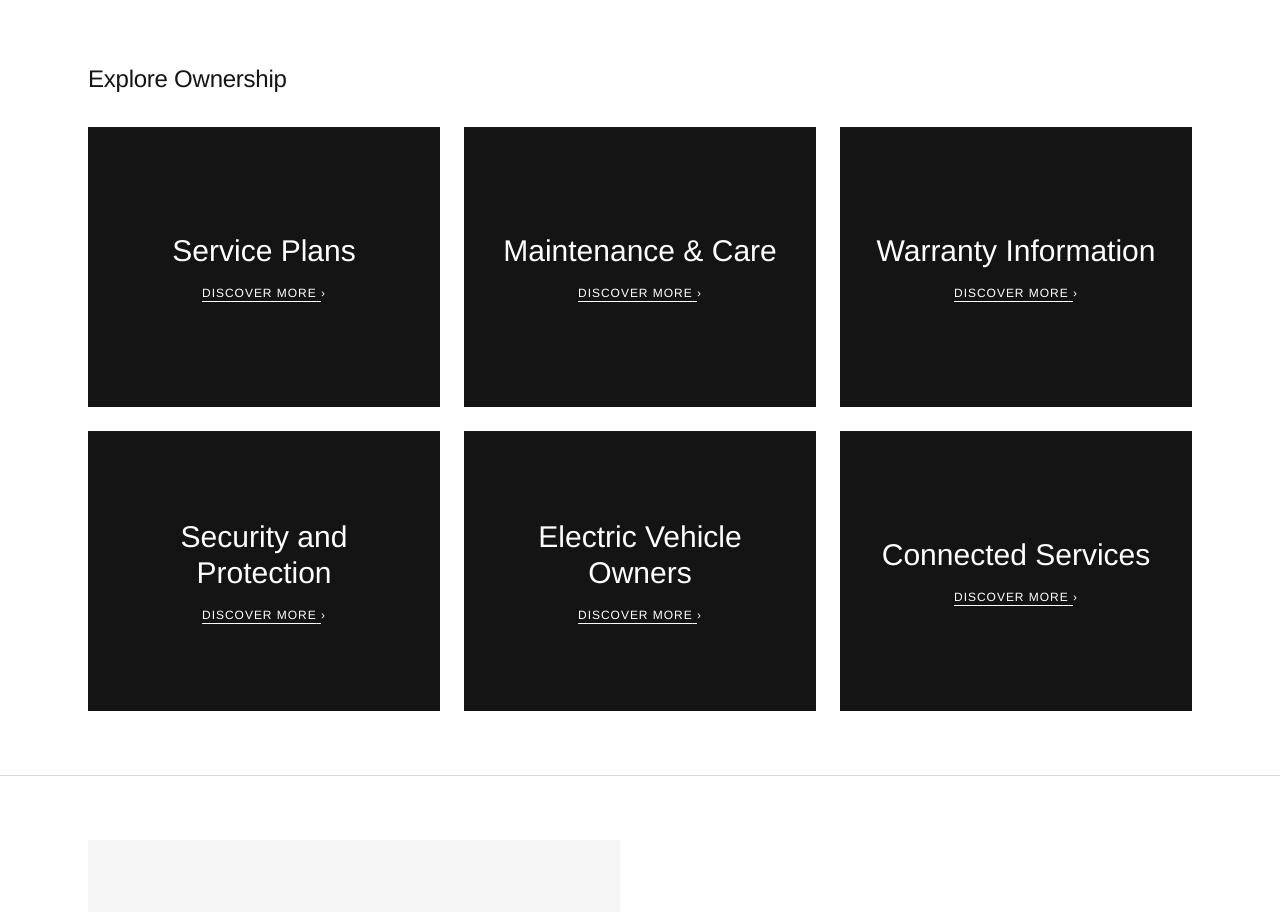
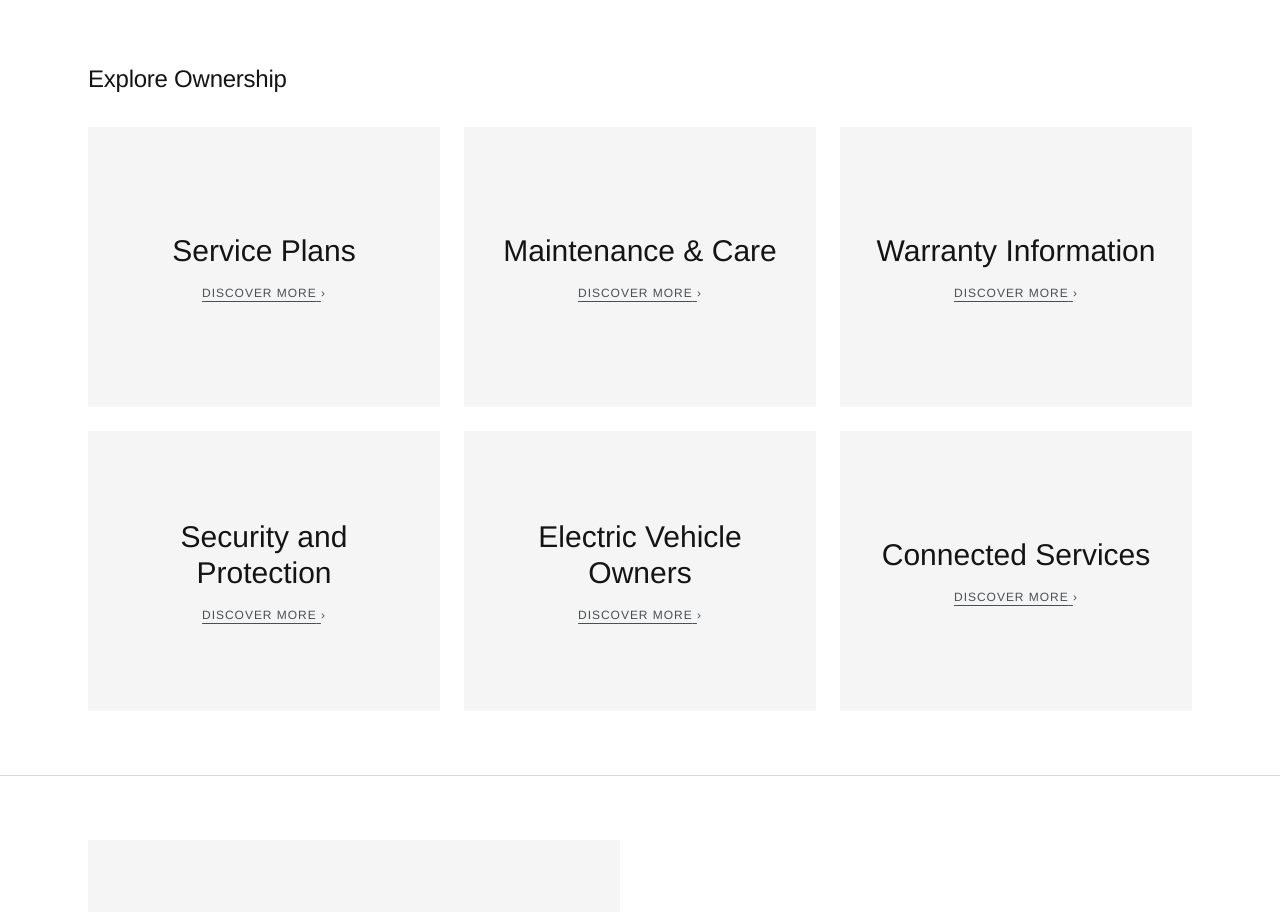
Before and after one commit to mikec78uk/MLDX, a Next.js app: page /ownership in a window 1280 px wide. Shown: the part 940-1852 px from the top of the page. Built offline with nearby package versions, Linux system fonts and the light colour scheme; a web font is replaced by a local one.

Commit message:
Drop dark fill on Explore Ownership tiles, keep the larger size

```diff
--- a/src/components/ownership/ClickableCardGrid.tsx
+++ b/src/components/ownership/ClickableCardGrid.tsx
@@ -10,7 +10,7 @@ export function ClickableCardGrid({
   title: string;
   cards: CardLink[];
   columns?: 2 | 3;
-  /** "tile" is the larger, centered, dark treatment for feature-level cards. */
+  /** "tile" is the larger, centered treatment for feature-level cards. */
   variant?: "compact" | "tile";
 }) {
   return (
@@ -26,10 +26,10 @@ export function ClickableCardGrid({
             <Link
               key={card.slug}
               href={`/ownership/${card.slug}`}
-              className="group flex min-h-[240px] flex-col items-center justify-center gap-4 bg-[var(--color-ink)] p-8 text-center text-[var(--color-paper)] transition-opacity hover:opacity-90 sm:min-h-[280px]"
+              className="group flex min-h-[240px] flex-col items-center justify-center gap-4 border border-transparent bg-[var(--color-paper-muted)] p-8 text-center transition-colors hover:border-[var(--color-ink)] sm:min-h-[280px]"
             >
               <p className="text-2xl sm:text-3xl">{card.title}</p>
-              <span className="cta-label text-xs underline underline-offset-4">
+              <span className="cta-label text-xs text-[var(--color-ink-soft)] underline underline-offset-4">
                 Discover more{" "}
                 <span
                   aria-hidden
```
